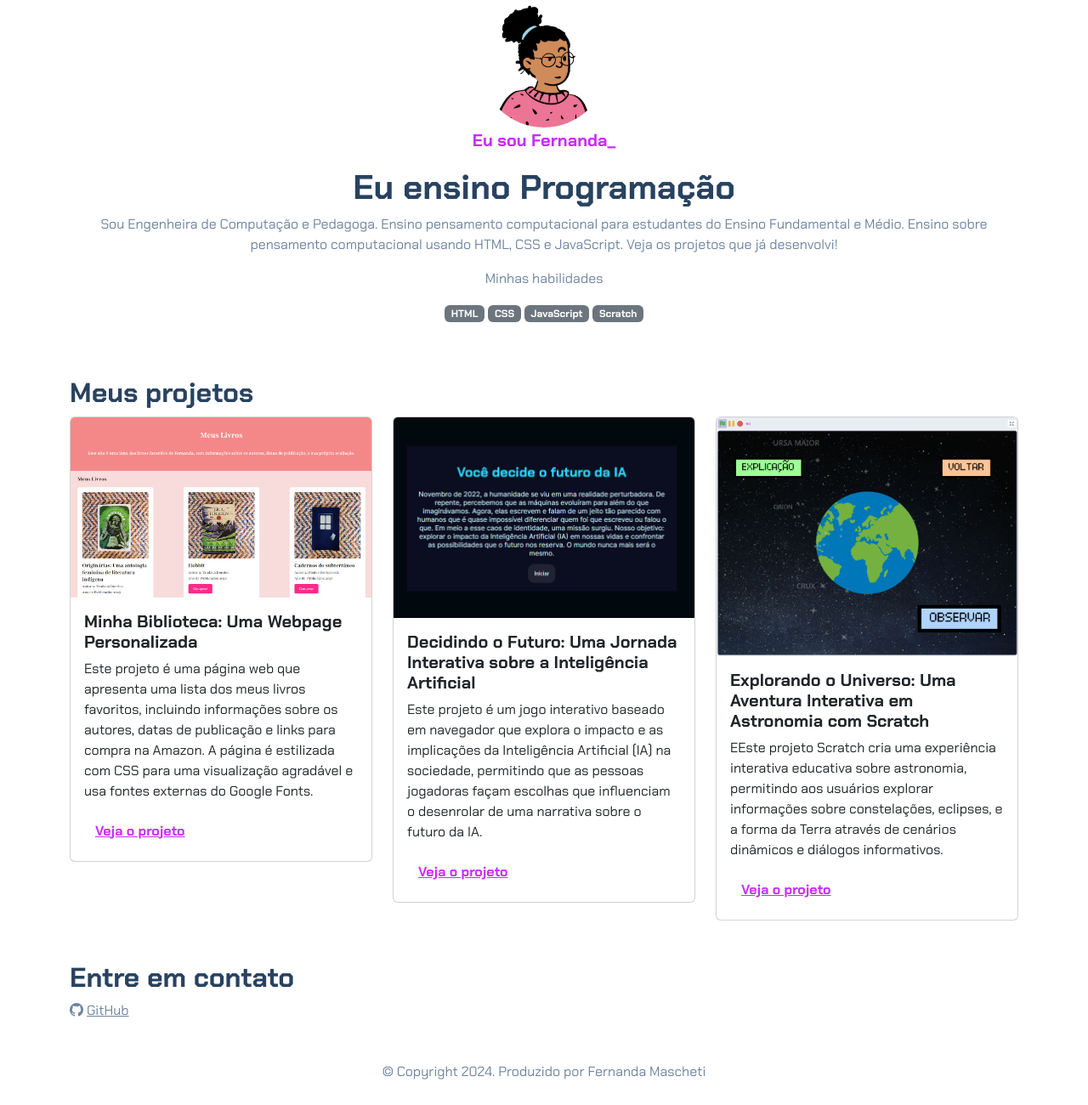
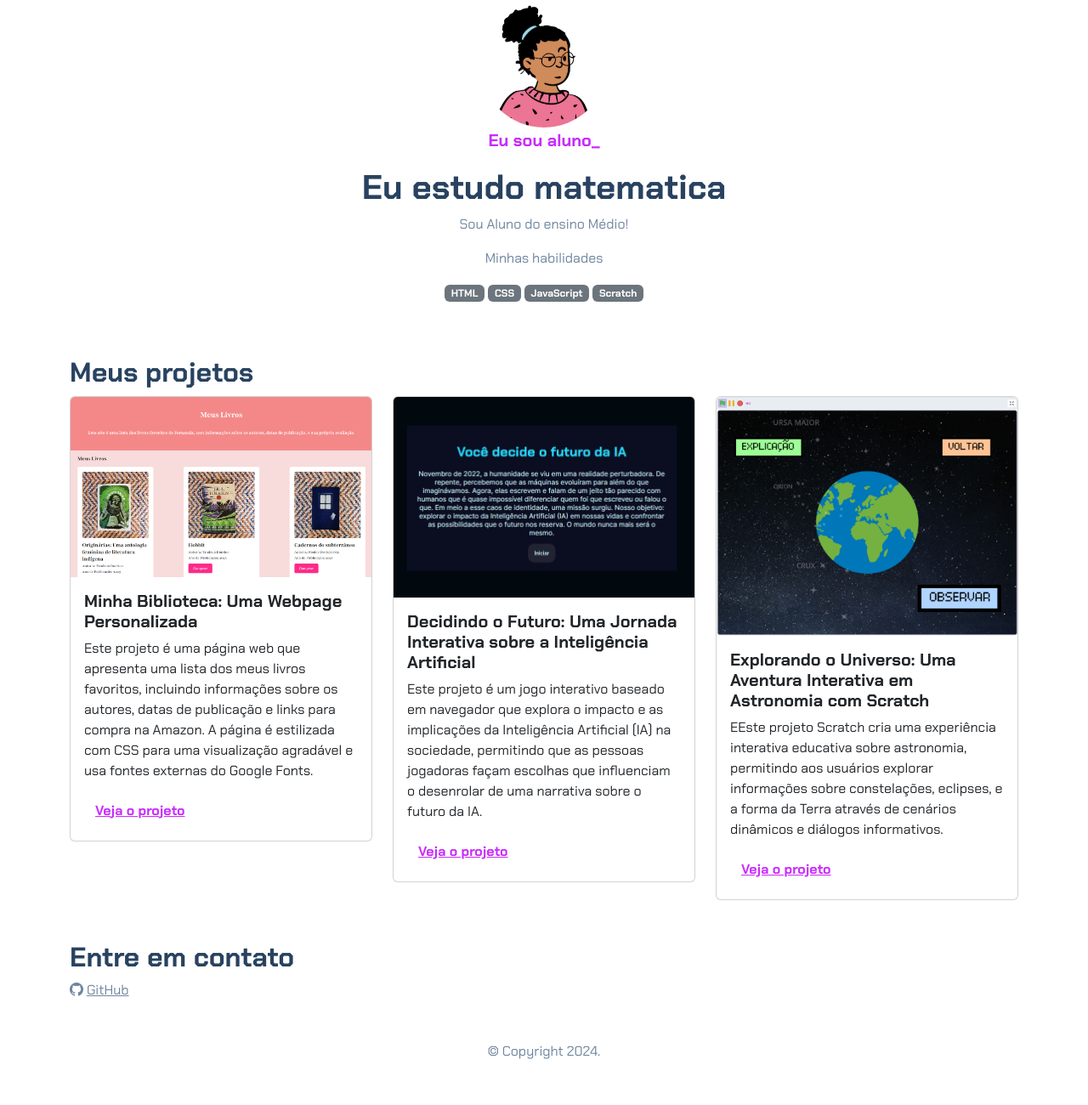
Before and after one commit to yan2751/projeto-meu-nome-2, a plain HTML site: page index.html in a window 1280 px wide. Shown: the whole page at 85% size. Drawn offline with nearby package versions, Linux system fonts and the light colour scheme; files whose address does not match are found by name.

Commit message:
Update index.html

```diff
--- a/index.html
+++ b/index.html
@@ -14,11 +14,9 @@
     <header class="container text-center">
         <img src="img/avatar-perfil.png" alt="avatar da Fernanda" class="rounded-circle" width="150" height="150"
             srcset="">
-        <p class="lead">Eu sou Fernanda_</p>
-        <h1>Eu ensino Programação</h1>
-        <p>Sou Engenheira de Computação e Pedagoga. Ensino pensamento computacional para estudantes do Ensino
-            Fundamental e Médio. Ensino sobre pensamento computacional usando HTML, CSS e JavaScript. Veja os projetos
-            que já desenvolvi!</p>
+        <p class="lead">Eu sou aluno_</p>
+        <h1>Eu estudo matematica</h1>
+        <p>Sou Aluno do ensino Médio!</p>
         <p>Minhas habilidades</p>
         <div>
             <p class="badge bg-secondary">HTML</p>
@@ -210,7 +208,7 @@
             <i class="bi bi-github"></i>
             <a href="https://github.com/femascheti">GitHub</a>
         </div>
-        <p class="my-5 text-center">© Copyright 2024. Produzido por Fernanda Mascheti</p>
+        <p class="my-5 text-center">© Copyright 2024.</p>
     </footer>
 
     <script src="https://cdn.jsdelivr.net/npm/bootstrap@5.3.2/dist/js/bootstrap.bundle.min.js"></script>
```
